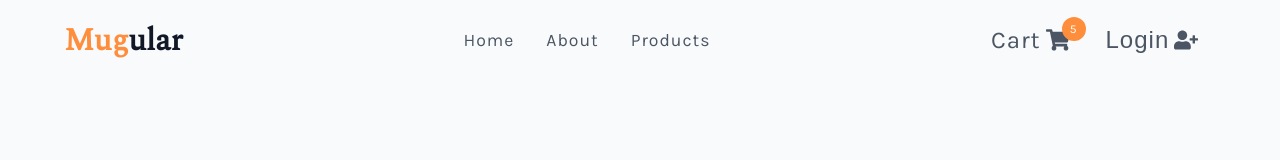
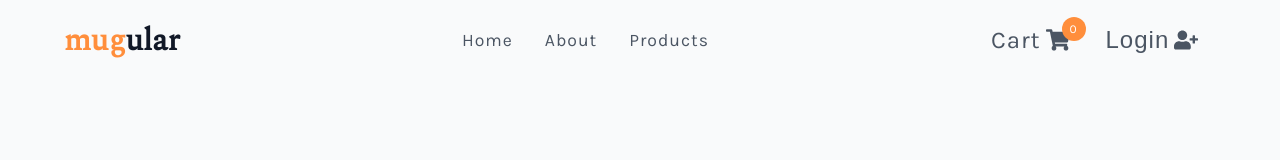
Before and after one commit to Joelzor/mugular, a React (Vite) app: page / in a window 1280 px wide. Shown: the top 160 px of the page. Built offline with nearby package versions, Linux system fonts and the light colour scheme; no server answers.

Commit message:
cartslice setup

```diff
--- a/src/components/CartButtons.tsx
+++ b/src/components/CartButtons.tsx
@@ -2,9 +2,11 @@ import { FaShoppingCart, FaUserMinus, FaUserPlus } from "react-icons/fa";
 import { Link } from "react-router-dom";
 import styled from "styled-components";
 import { useAuth0 } from "@auth0/auth0-react";
+import { useAppSelector } from "../hooks";
 
 const CartButtons = () => {
   const { user, loginWithRedirect, logout } = useAuth0();
+  const { totalItems } = useAppSelector((store) => store.cart);
 
   return (
     <Wrapper className="cart-btn-wrapper">
@@ -12,7 +14,7 @@ const CartButtons = () => {
         Cart
         <span className="cart-container">
           <FaShoppingCart />
-          <span className="cart-value">5</span>
+          <span className="cart-value">{totalItems}</span>
         </span>
       </Link>
       {user ? (
--- a/src/components/Navbar.tsx
+++ b/src/components/Navbar.tsx
@@ -15,7 +15,7 @@ const Navbar = () => {
       <div className="nav-center">
         <div className="nav-header">
           <h3>
-            <span className="logo-span">Mug</span>ular
+            <span className="logo-span">mug</span>ular
           </h3>
           <button
             className="nav-toggle"
@@ -74,6 +74,7 @@ const Wrapper = styled.nav`
     h3 {
       margin-top: 24px;
       font-weight: 600;
+      text-transform: none;
     }
   }
 
--- /dev/null
+++ b/src/features/cart/cartSlice.tsx
@@ -0,0 +1,16 @@
+import { createSlice } from "@reduxjs/toolkit";
+
+const initialState = {
+  cart: [],
+  totalItems: 0,
+  totalAmount: 0,
+  shippingFee: 0,
+};
+
+const cartSlice = createSlice({
+  name: "cart",
+  initialState,
+  reducers: {},
+});
+
+export default cartSlice.reducer;
--- a/src/store.tsx
+++ b/src/store.tsx
@@ -2,14 +2,16 @@ import { configureStore } from "@reduxjs/toolkit";
 import sidebarReducer from "./features/sidebar/sidebarSlice";
 import productsReducer from "./features/products/productsSlice";
 import singleProductReducer from "./features/products/singleProductSlice";
-import filterSlice from "./features/filters/filterSlice";
+import filterReducer from "./features/filters/filterSlice";
+import cartReducer from "./features/cart/cartSlice";
 
 export const store = configureStore({
   reducer: {
     sidebar: sidebarReducer,
     products: productsReducer,
     singleProduct: singleProductReducer,
-    filters: filterSlice,
+    filters: filterReducer,
+    cart: cartReducer,
   },
 });
 
```
